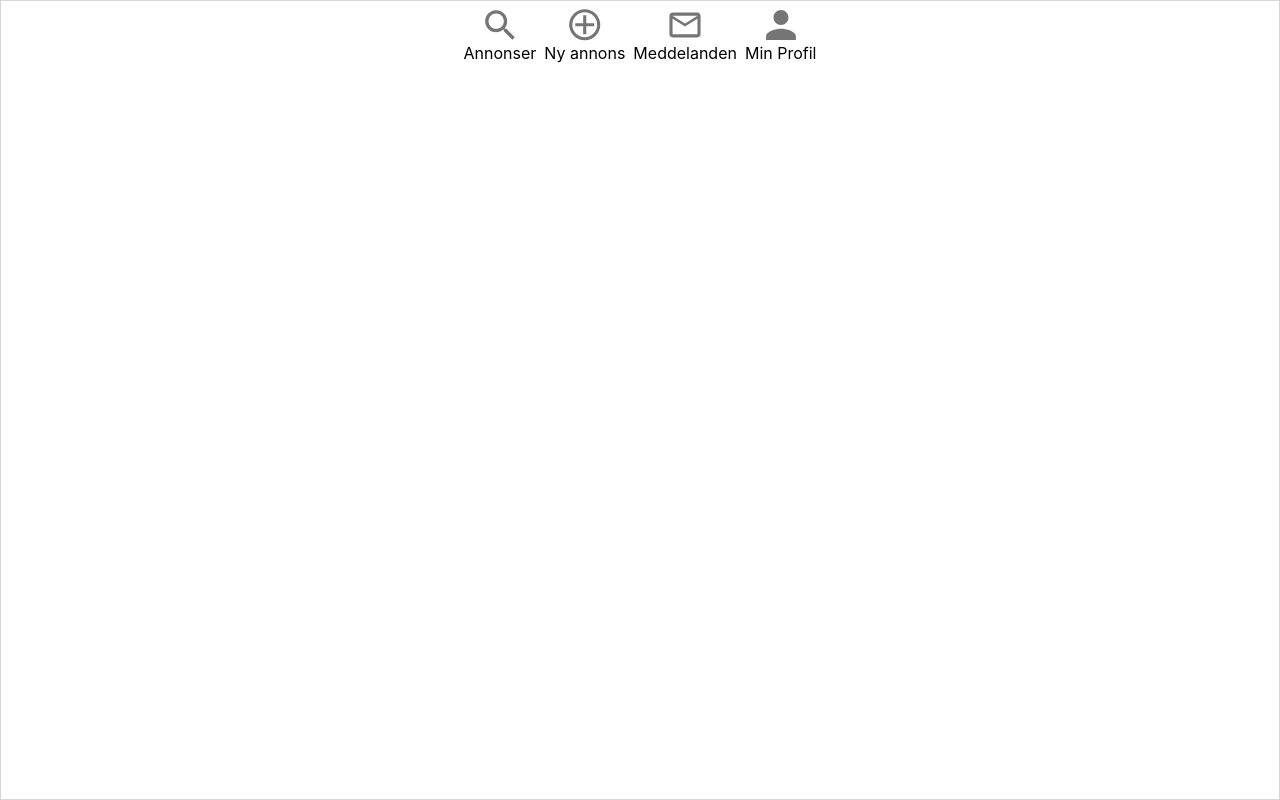
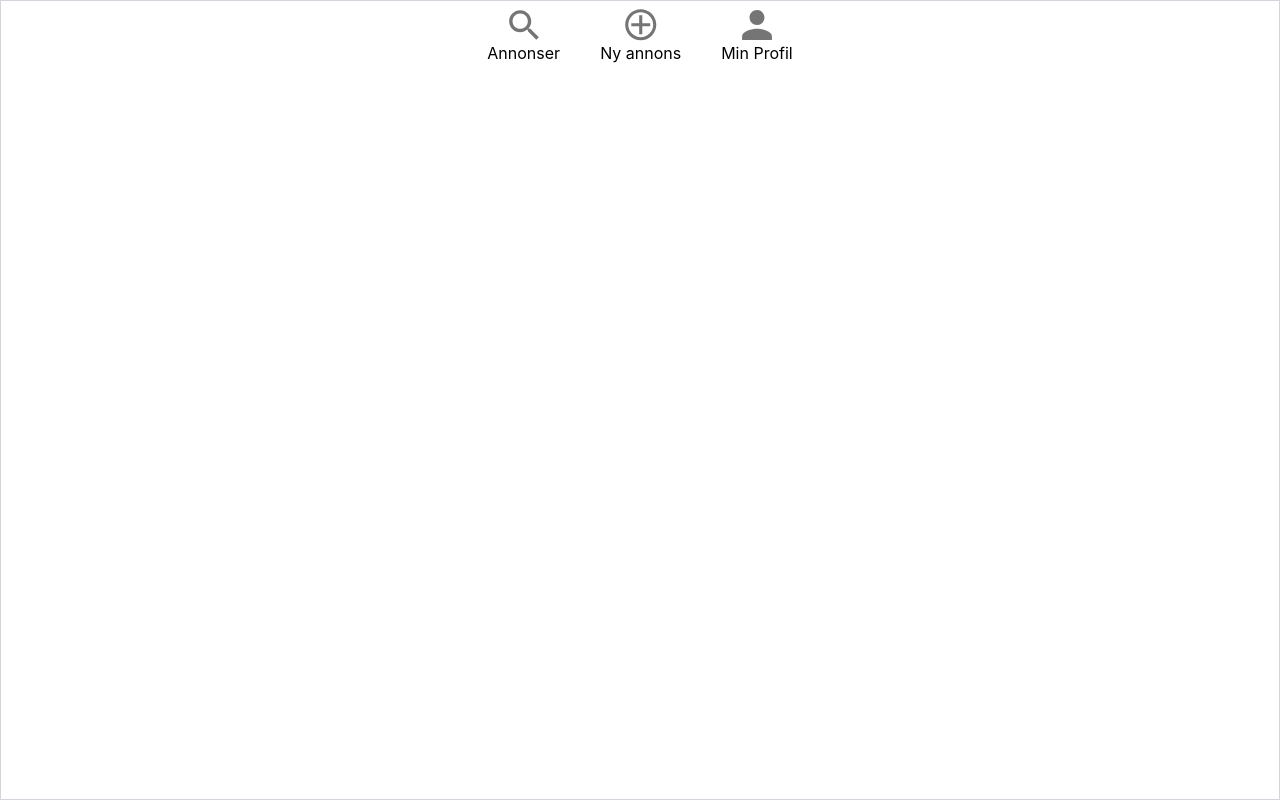
Before and after one commit to FredrikFalto/Smart-Waste, a React (Create React App) app in the folder frontend/: page /home in a window 1280 px wide. Built offline with nearby package versions, Linux system fonts and the light colour scheme.

Commit message:
further minor adjustments to navbar

```diff
--- a/frontend/src/components/navbar/navbar.jsx
+++ b/frontend/src/components/navbar/navbar.jsx
@@ -12,22 +12,16 @@ const Navbar = () => {
     return (
         <nav className="bg-white border border-gray-300 px-2 w-full fixed bottom-0 md:top-0">
             <ul className="flex flex-row mb-1 mt-2 justify-center">
-                <li>
-                    <a href="/home" className="mr-2 flex flex-col">
+                <li className="mr-10">
+                    <a href="/home" className="flex flex-col">
                         <img src={MagnifierIcon} alt="" id="navIcon" />
                         Annonser
                     </a>
                 </li>
-                <li>
-                    <a href="/home" className="mr-2 flex flex-col">
+                <li className="mr-10">
+                    <a href="/home" className="flex flex-col">
                         <img src={PlusIcon} alt="" id="navIcon" />
                         Ny annons
-                    </a>
-                </li>
-                <li>
-                    <a href="/home" className="mr-2 flex flex-col">
-                        <img src={MessagesIcon} alt="" id="navIcon" />
-                        Meddelanden
                     </a>
                 </li>
                 <li>
```
